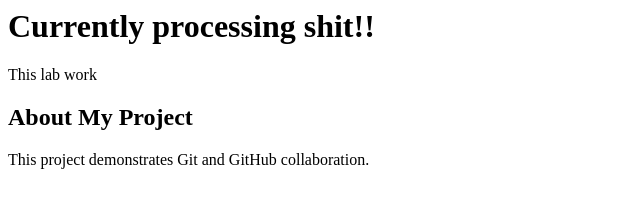
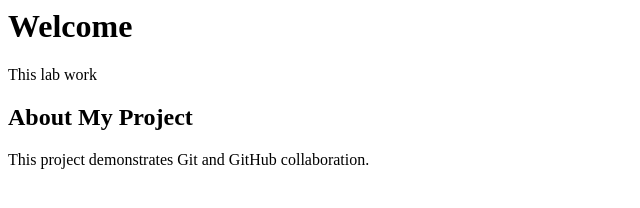
Before and after one commit to shb09/Git_Week13_14, a plain HTML site: page index.html in a window 1280 px wide. Shown: the whole page, without its empty margins (0-640 px from the left). Drawn offline with Linux system fonts and the light colour scheme.

Commit message:
Upadte heading

```diff
--- a/index.html
+++ b/index.html
@@ -1,6 +1,6 @@
 <html>
 <body>
-     <h1>Currently processing shit!!</h1>
+     <h1>Welcome</h1>
      <p>This lab work</p>
      <h2>About My Project</h2>
     <p>This project demonstrates Git and GitHub collaboration.</p>
```
